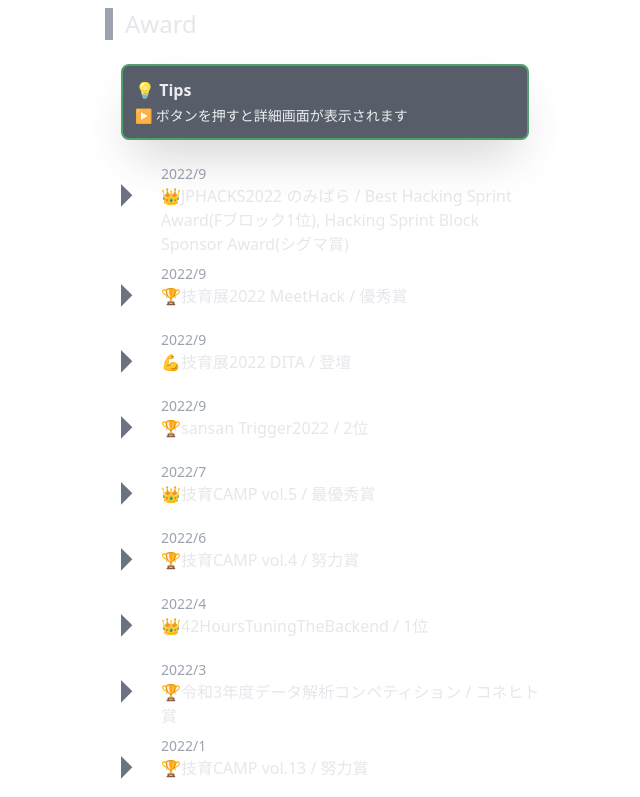
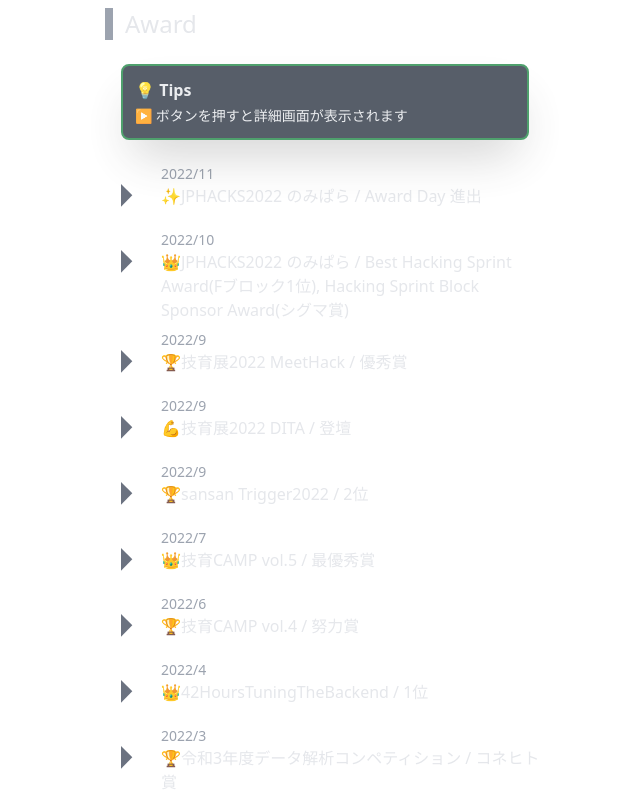
Before and after one commit to mahiro72/mahiro72-resume, a React (Create React App) app: page / in a window 1280 px wide. Shown: the part 2000-2797 px from the top of the page, without its empty margins (455-1095 px from the left). Built offline with nearby package versions, Linux system fonts and the light colour scheme.

Commit message:
add: award day, mamari kansai yosen

```diff
--- a/src/data/profile/award/data.ts
+++ b/src/data/profile/award/data.ts
@@ -6,12 +6,21 @@
 import img_dita from "../../../img/profile/award/dita.png"
 import img_meethack_geekten from "../../../img/profile/award/meethack_geekten.png"
 import img_nomipara from "../../../img/profile/award/nomipara.png"
+import img_jphacks from "../../../img/profile/award/jphacks2022.jpg"
 
 
 const data = {
     "award":[
         {
-            "date":"2022/9",
+            "date":"2022/11",
+            "name":"✨JPHACKS2022 のみぱら / Award Day 進出",
+            "img":img_jphacks ,
+            "about":"「JPHACKS 2022 Award Day」進出チームに選ばれました",
+            "article":"",
+            "github":"https://github.com/jphacks/F_2205"
+        },
+        {
+            "date":"2022/10",
             "name":"👑JPHACKS2022 のみぱら / Best Hacking Sprint Award(Fブロック1位), Hacking Sprint Block Sponsor Award(シグマ賞)",
             "img":img_nomipara,
             "about":"オンライン飲み会に最適化された新しいビデオ通話サービスです / バックエンド、インフラ、Ops担当",
@@ -75,6 +84,14 @@
             "github":""
         },
         {
+            "date":"2022/2",
+            "name":"👑データ解析コンペティション関西予選 / 最優秀賞",
+            "img":"",
+            "about":"新生児・乳幼児の母親をメインユーザとするポータルサイトのデータの解析コンペティション",
+            "article":"",
+            "github":""
+        },
+        {
             "date":"2022/1",
             "name":"🏆技育CAMP vol.13 / 努力賞",
             "img":img_tiqa,
```
Also changed, not shown: src/img/profile/award/jphacks2022.jpg (added).
